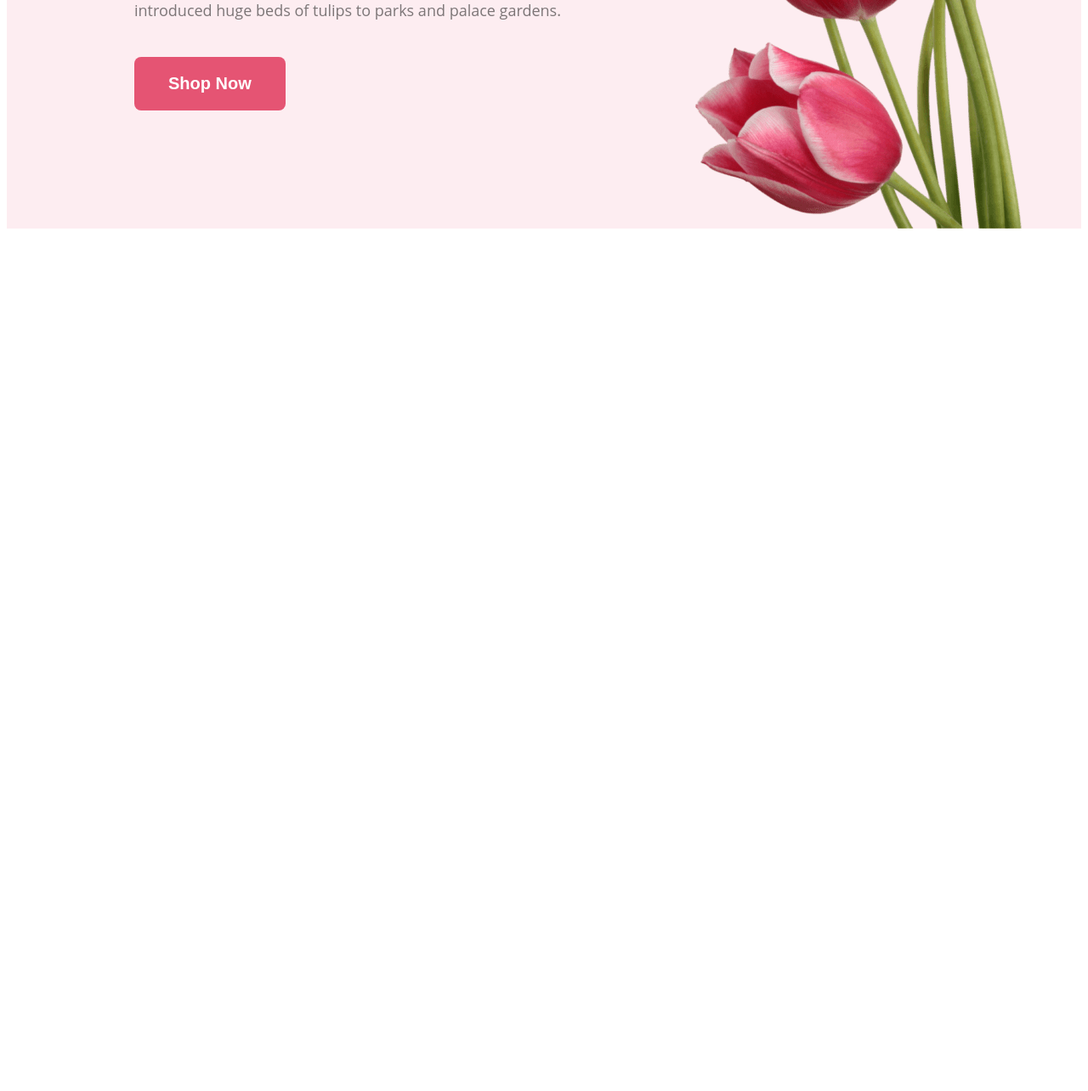
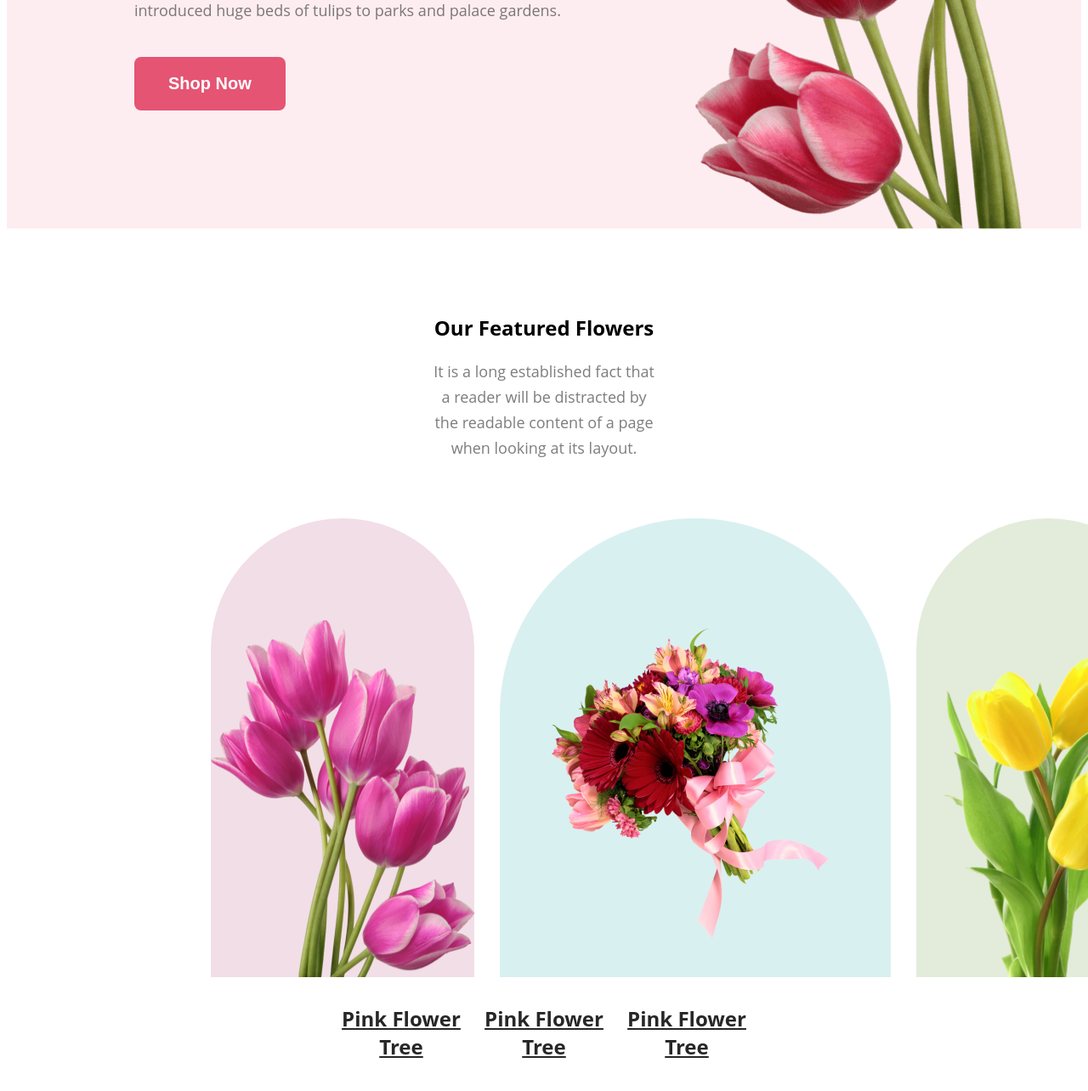
Before and after one commit to SAJIB6260/flower-shop-assignment-1, a plain HTML site: page index.html in a window 1280 px wide. Shown: the part 589-1873 px from the top of the page at 85% size. Before the commit the page ends 866 px from the top, so only its background shows below. Drawn offline with Linux system fonts and the light colour scheme.

Commit message:
added section-1 and finished

```diff
--- a/index.html
+++ b/index.html
@@ -14,11 +14,45 @@
                 <h1 class="banner-title">FLOWERS</h1>
                 <h1 id="tell" class="banner-title">DON’T TELL,</h1>
                 <h1 class="banner-title">THEY SHOW.</h1>
-                <p class="paragraph">Tulips are wildflowers native to central Asia in the Tien Shan Mountains near the Russian-Chinese border. They spread west and were cultivated in the Ottoman Empire (modern-day Turkey) by 1000 A.D., when the sultans introduced huge beds of tulips to parks and palace gardens.</p>
+                <p class="paragraph-1">Tulips are wildflowers native to central Asia in the Tien Shan Mountains near the Russian-Chinese border. They spread west and were cultivated in the Ottoman Empire (modern-day Turkey) by 1000 A.D., when the sultans introduced huge beds of tulips to parks and palace gardens.</p>
                 <button class="btn-primary">Shop Now</button>
             </div>
             <img class="profile-pic" src="images/pngwing 10.png" alt="">
         </div>
     </header>
+    <!-- main section starts here  -->
+    <main>
+        <section class="featured">
+            <div class="featured-flowers">
+                <h2 class="featured-title">Our Featured Flowers</h2>
+                <p class="paragraph-2">It is a long established fact that a reader will be distracted by the readable content of a page when looking at its layout.</p>
+            </div>
+            <div class="section-1">
+                    <div class="box-1">
+                        <img class="image-1" src="images/pngwing 6.png" alt="">
+                    </div>
+                <div class="box-2">
+                    <img class="image-2" src="images/pngwing 5.png" alt="">
+                </div>
+                <div class="box-3">
+                    <img class="image-3" src="images/pngwing 7.png" alt="">
+                </div>
+            </div>
+            <div class="text">
+                <div class="">
+                    <h4 class="">Pink Flower Tree</h4>
+                </div>
+                <div class="">
+                    <h4 class="">Pink Flower Tree</h4>
+                </div>
+                <div class="">
+                    <h4 class="">Pink Flower Tree</h4>
+                </div>
+            </div>
+        </section>
+        <section>
+
+        </section>
+    </main>
 </body>
 </html>
--- a/styles/style-1.css
+++ b/styles/style-1.css
@@ -9,7 +9,8 @@ p{
     font-weight: 400;
     line-height: 30px;
 }
-.paragraph{
+    /* class share style  */
+.paragraph-1{
     height: 90px;
     width: 630px;
     margin-bottom: 70px;
@@ -41,7 +42,72 @@ p{
     font-size: 50px;
     font-weight: 700;
 }
+.paragraph-2{
+    padding: 0px 500px 0px 500px;
+}
 #tell{
     margin-top: -20px;
     margin-bottom: -20px;
 }
+.featured{
+    text-align: center;
+    margin-top: 100px;
+}
+.feature-title{
+    color: #272727;
+    text-align: center;
+    font-size: 40px;
+font-weight: 700;
+}
+.box-1{
+    border-radius: 300px 300px 0px 0px;
+    background: rgba(167, 33, 98, 0.15);
+    height: 540px;
+    width: 460px;
+    margin-top: 50px;
+}
+.image-1{
+    height: 420px;
+    width: 310px;
+    margin-top: 120px;
+ }
+.text{
+    display: flex;
+    justify-content: space-between;
+    padding: 0px 380px 0px 380px;
+    color: #272727;
+    text-align: center;
+    font-size: 24px;
+    font-weight: 700;
+    text-decoration-line: underline;
+}
+.box-2{
+    border-radius: 300px 300px 0px 0px;
+    background: rgba(5, 151, 160, 0.15);
+    height: 540px;
+    width: 460px;
+    margin-top: 50px;
+}
+.image-2{
+    height: 370px;
+    width: 370px;
+    margin: 125px 45px 45px 45px;
+}
+.box-3{
+    border-radius: 300px 300px 0px 0px;
+    background: rgba(71, 125, 17, 0.15);
+    height: 540px;
+    width: 460px;
+    margin-top: 50px;
+}
+.image-3{
+    height: 420px;
+    width: 310px;
+    margin-top: 120px;
+}
+.section-1{
+    display: flex;
+    justify-content: space-between;
+    gap: 30px;
+    padding: 0px 240px 0px 240px;
+}
```
